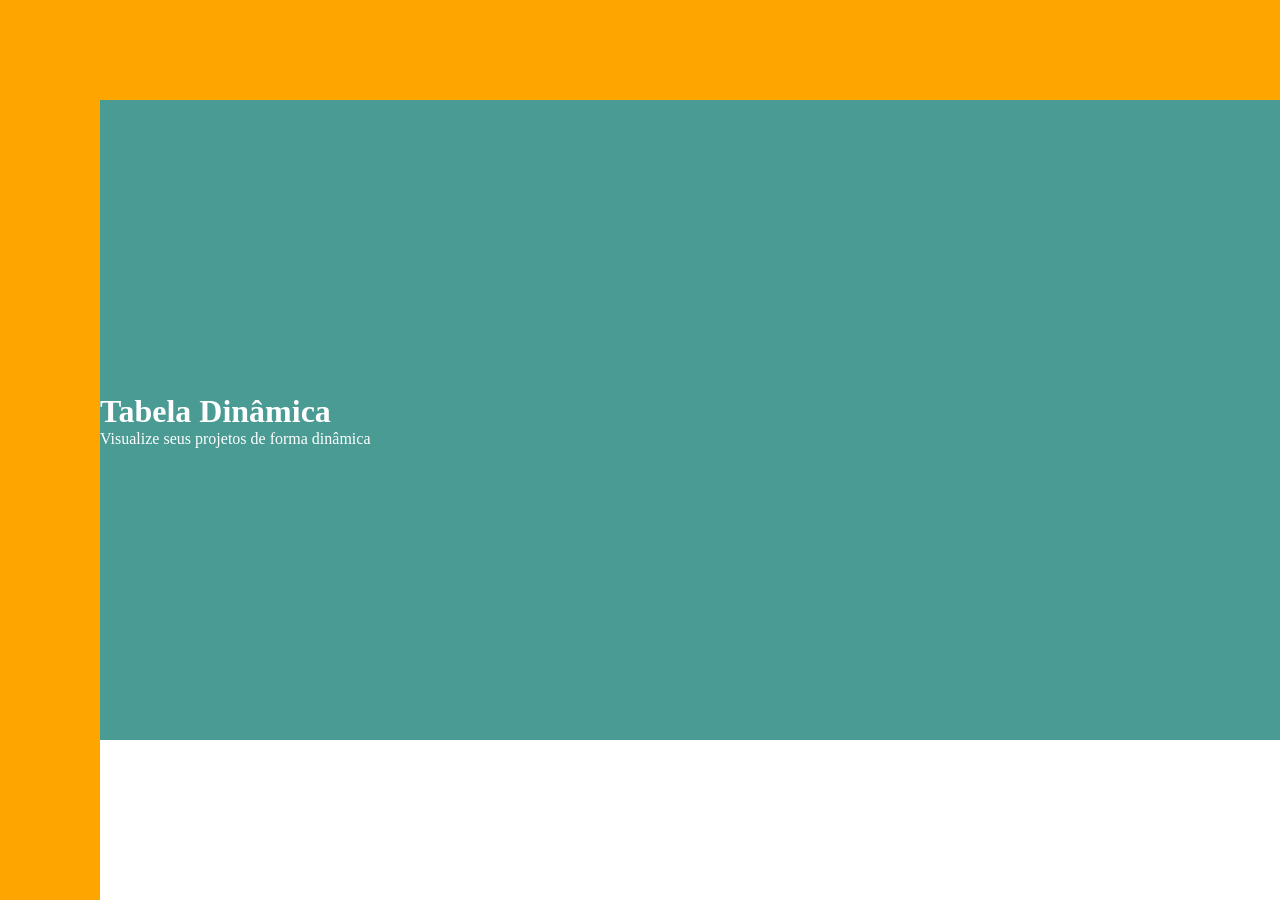
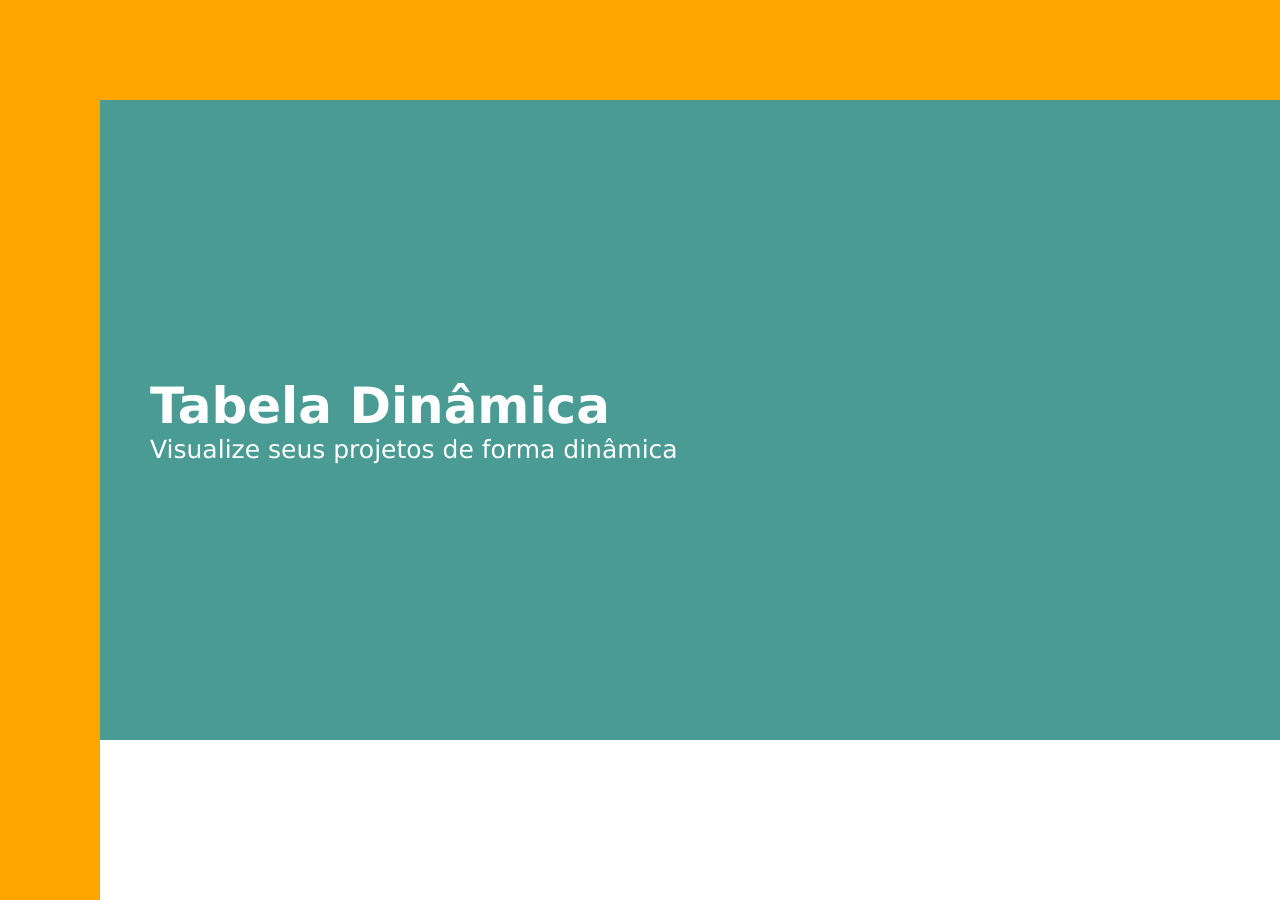
Before and after one commit to Web-LIA/Tabela-Dinamica, a React (Create React App) app: page / in a window 1280 px wide. Built offline with nearby package versions, Linux system fonts and the light colour scheme.

Commit message:
Fix: ajuste no texto da capa

```diff
--- a/src/components/home/Capa.tsx
+++ b/src/components/home/Capa.tsx
@@ -1,5 +1,6 @@
 import css from '../themes/home.module.css'
-function capa(){
+
+function Capa(){
     return(
         <div className={css.capa}>
             <div>
@@ -11,4 +12,4 @@ function capa(){
     )
 }
 
-export default capa
+export default Capa
--- a/src/components/themes/home.module.css
+++ b/src/components/themes/home.module.css
@@ -12,4 +12,13 @@
 }
 .capa div{
     align-self: center;
+    font-family: 'Lucida Sans', 'Lucida Sans Regular', 'Lucida Grande', 'Lucida Sans Unicode', Geneva, Verdana, sans-serif;
+    padding: 50px;
 }
+.capa h1{
+    font-size: 50px;
+}
+.capa p{
+    text-align: center;
+    font-size: 25px;
+}
```
